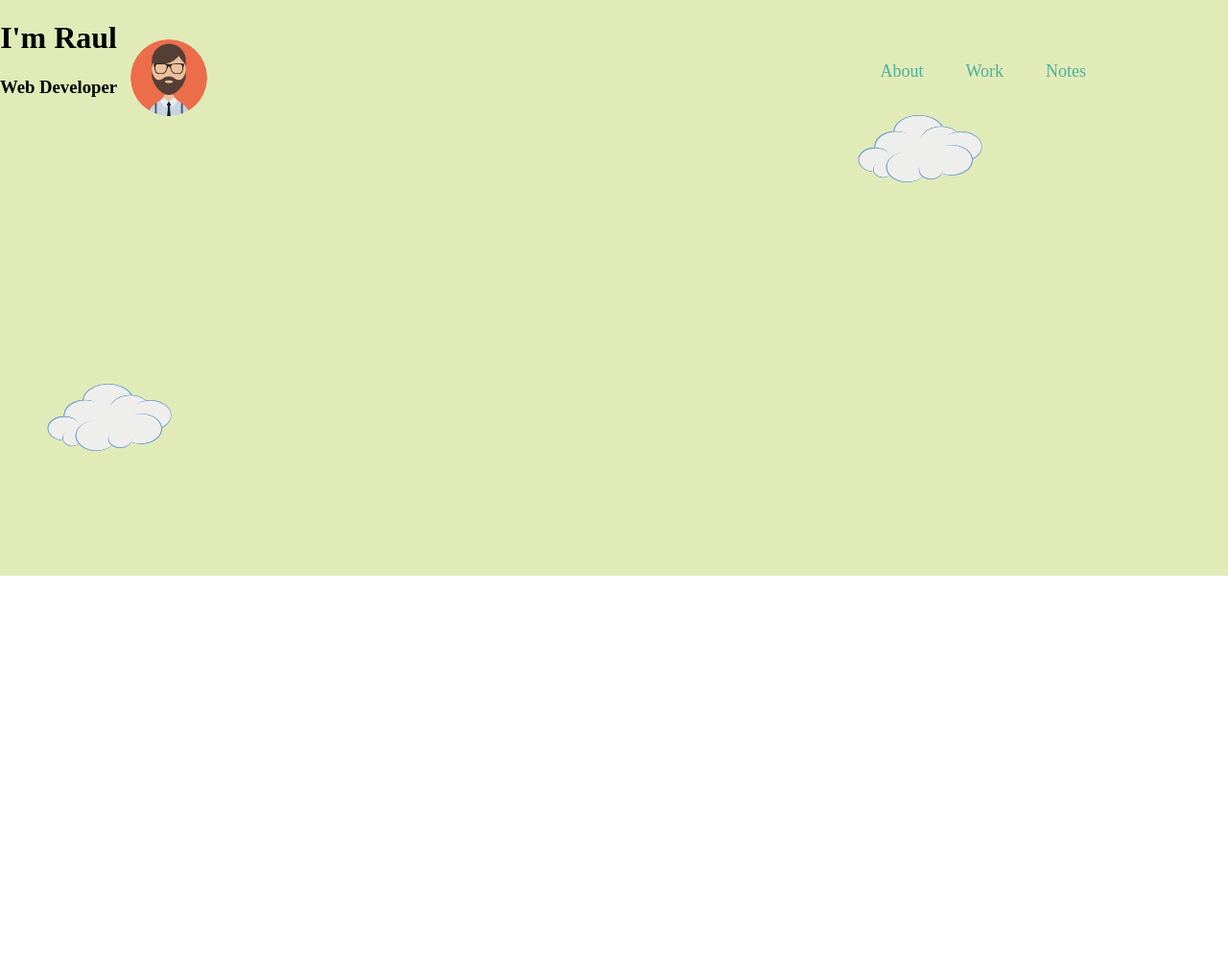
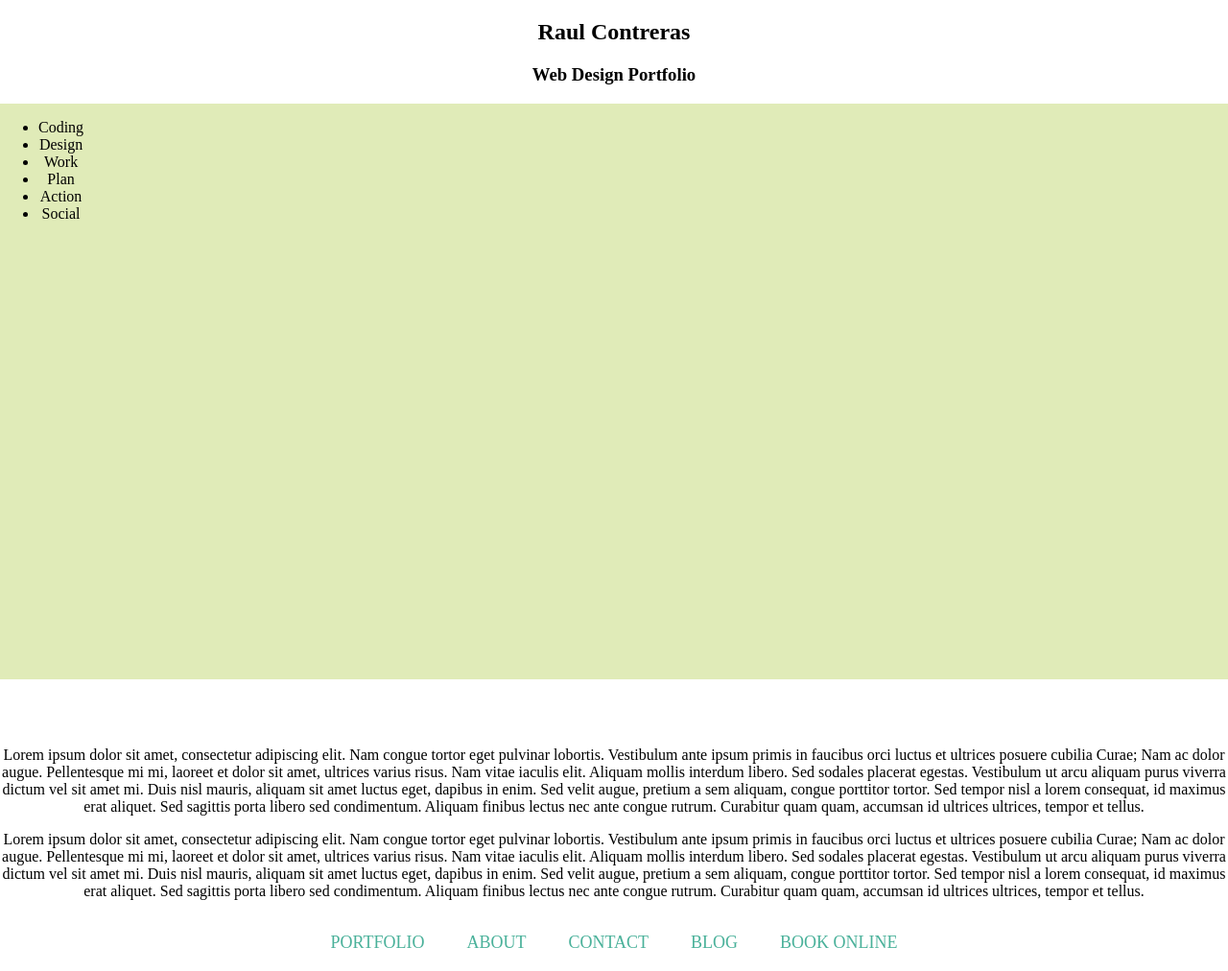
Before and after one commit to rcc01/webhomework, a plain HTML site: page Practice/index.html in a window 1280 px wide. Shown: the whole page at 96% size. Before the commit the page ends 800 px from the top, so only its background shows below. Drawn offline with Linux system fonts and the light colour scheme.

Commit message:
Update index.html

```diff
--- a/Practice/index.html
+++ b/Practice/index.html
@@ -3,42 +3,66 @@
   <head>
     <meta charset="utf-8">
     <link rel="stylesheet" href="style.css">
-    <title></title>
+    <!-- <link rel="stylesheet" href="https://cdnjs.cloudflare.com/ajax/libs/animate.css/3.7.2/animate.min.css"> -->
+    <title>CV Raul Contreras</title>
   </head>
   <body>
+    <div class="div1">
+      <h2 id="name">Raul Contreras</h2>
+      <h3 id="title">Web Design Portfolio</h3>
+    </div>
+
+<!-- //favicon -->
+
     <div class="container">
-      <div class="navbar">
-        <div class="logo">
-          <img src="images/logo.png" class="logo" alt="">
-
-        </div>
-        <div class="links">
-          <a href="#">About</a>
-          <a href="#">Work</a>
-          <a href="#">Notes</a>
-
-        </div>
-
-      </div>
-      <div class="">
-        <img src="images/cloud2.png"class="img1" alt="">
+      <ul class="flex-container">
+  <li class="flex-item1">Coding</li>
+  <li class="flex-item2">Design</li>
+  <li class="flex-item3">Work</li>
+  <li class="flex-item4">Plan</li>
+  <li class="flex-item5">Action</li>
+  <li class="flex-item6">Social</li>
+</ul>
 
 
-      </div>
-      <div class="textarea">
-        <h1>I'm Raul</h1>
-        <h3>Web Developer</h3>
-
-        <img src="images/cloud2.png" class="img2" alt="">
-
-      </div>
-      <div class="">
+          <!-- <h1 class="animated infinite bounce delay-2s">Hola, me animo?</h1> -->
 
       </div>
 
 
 
+<br><br><br>
+<div class="outer">
+  <p>
+    Lorem ipsum dolor sit amet, consectetur adipiscing elit. Nam congue tortor eget pulvinar lobortis.
+    Vestibulum ante ipsum primis in faucibus orci luctus et ultrices posuere cubilia Curae; Nam ac dolor augue.
+    Pellentesque mi mi, laoreet et dolor sit amet, ultrices varius risus. Nam vitae iaculis elit.
+    Aliquam mollis interdum libero. Sed sodales placerat egestas. Vestibulum ut arcu aliquam purus viverra dictum vel sit amet mi.
+    Duis nisl mauris, aliquam sit amet luctus eget, dapibus in enim. Sed velit augue, pretium a sem aliquam, congue porttitor tortor.
+    Sed tempor nisl a lorem consequat, id maximus erat aliquet. Sed sagittis porta libero sed condimentum.
+    Aliquam finibus lectus nec ante congue rutrum. Curabitur quam quam, accumsan id ultrices ultrices, tempor et tellus.
+  </p>
+  <p>
+    Lorem ipsum dolor sit amet, consectetur adipiscing elit. Nam congue tortor eget pulvinar lobortis.
+    Vestibulum ante ipsum primis in faucibus orci luctus et ultrices posuere cubilia Curae; Nam ac dolor augue.
+    Pellentesque mi mi, laoreet et dolor sit amet, ultrices varius risus. Nam vitae iaculis elit.
+    Aliquam mollis interdum libero. Sed sodales placerat egestas. Vestibulum ut arcu aliquam purus viverra dictum vel sit amet mi.
+    Duis nisl mauris, aliquam sit amet luctus eget, dapibus in enim. Sed velit augue, pretium a sem aliquam, congue porttitor tortor.
+    Sed tempor nisl a lorem consequat, id maximus erat aliquet. Sed sagittis porta libero sed condimentum.
+    Aliquam finibus lectus nec ante congue rutrum. Curabitur quam quam, accumsan id ultrices ultrices, tempor et tellus.
+  </p>
+  <div class="box" id="one"></div>
+</div>
 
+
+
+    <br>
+    <div class="footer">
+      <a href="#">PORTFOLIO</a>
+      <a href="#">ABOUT</a>
+      <a href="#">CONTACT</a>
+      <a href="#">BLOG</a>
+      <a href="#">BOOK ONLINE</a>
     </div>
 
 
```
